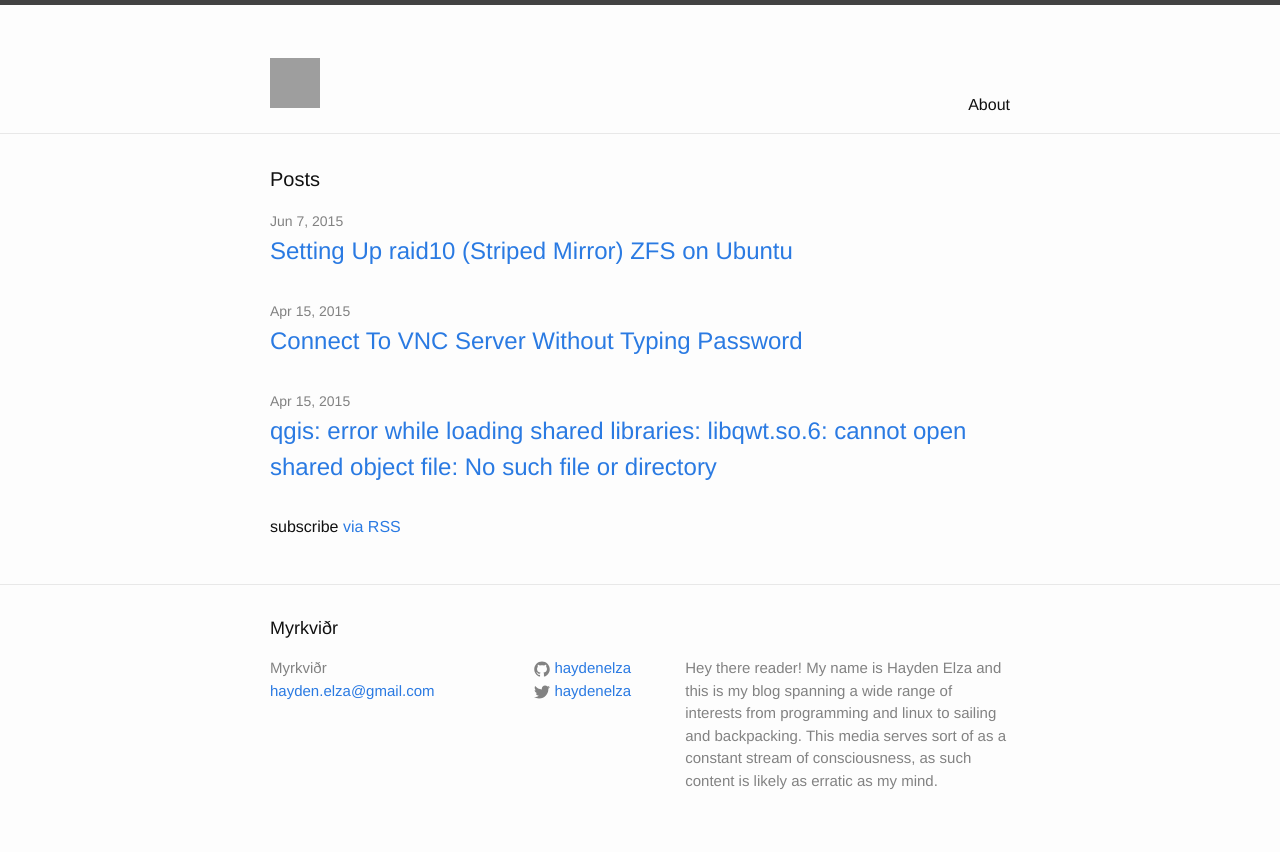
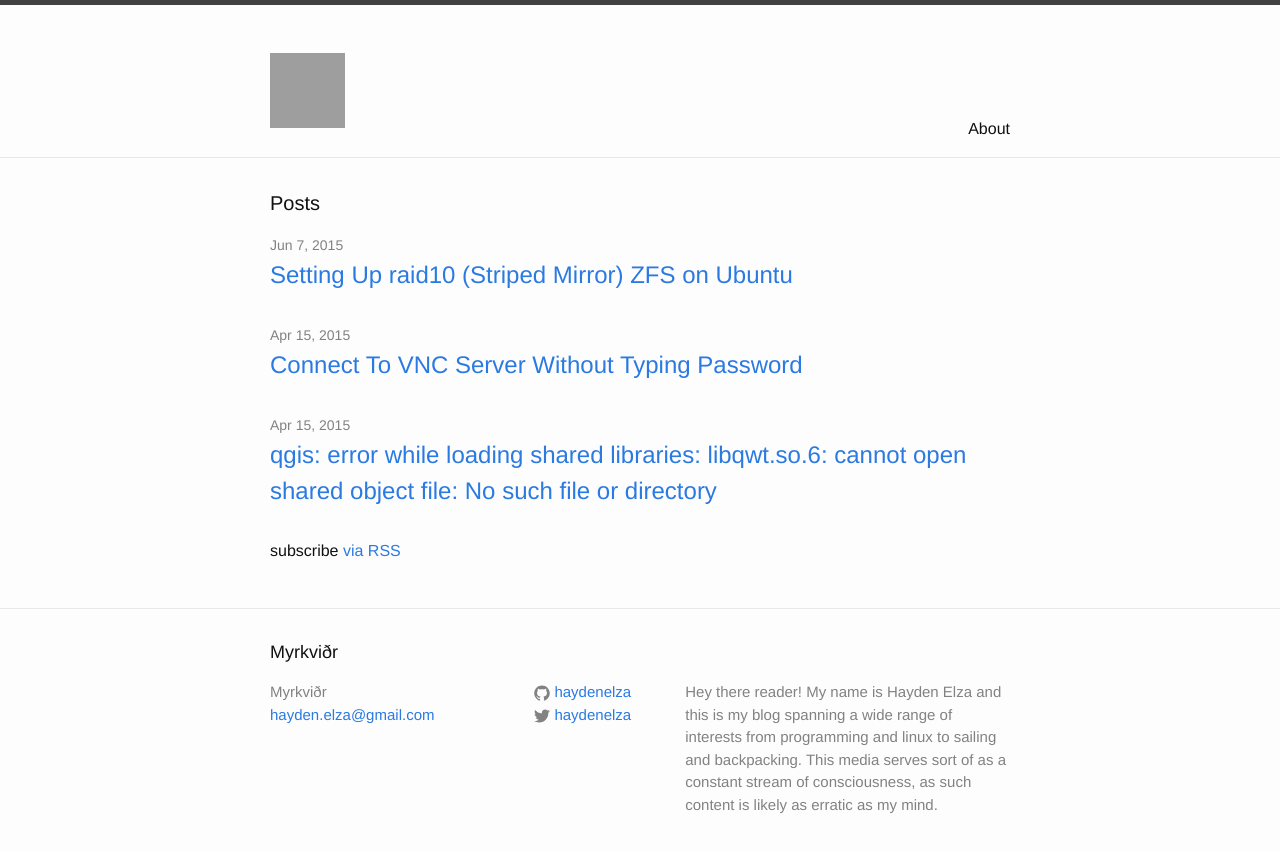
Before and after one commit to HaydenElza/blog, a Jekyll site: the page built from index.html, in a window 1280 px wide. Shown: the top 852 px of the page. Built offline with Jekyll 4.4.1, drawn with Linux system fonts in a browser that asks for light colours; grey boxes are pictures that could not be loaded.

Commit message:
Increased logo size.

```diff
--- a/_includes/header.html
+++ b/_includes/header.html
@@ -3,8 +3,8 @@
   <div class="wrapper">
 
     <br><br>
-    <a class="site-title" href="{{ site.baseurl }}/"><img src="/assets/img/logo.svg" alt="{{ site.title }}" height="50px" width="50px"></img></a>
-    <br>
+    <a class="site-title" href="{{ site.baseurl }}/"><img src="/assets/img/logo.svg" alt="{{ site.title }}" height="75px" width="75px"></img></a>
+    <br><br>
 
     <nav class="site-nav">
       <a href="#" class="menu-icon">
```
